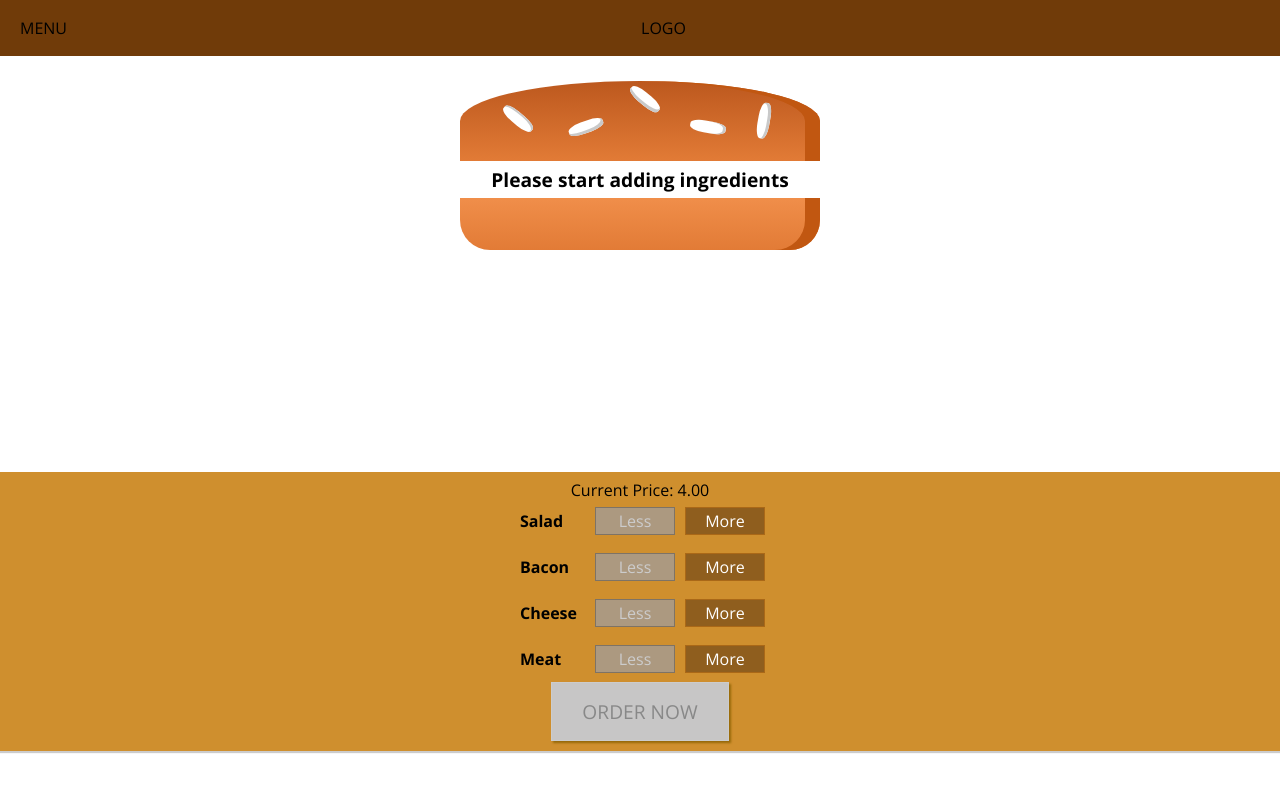
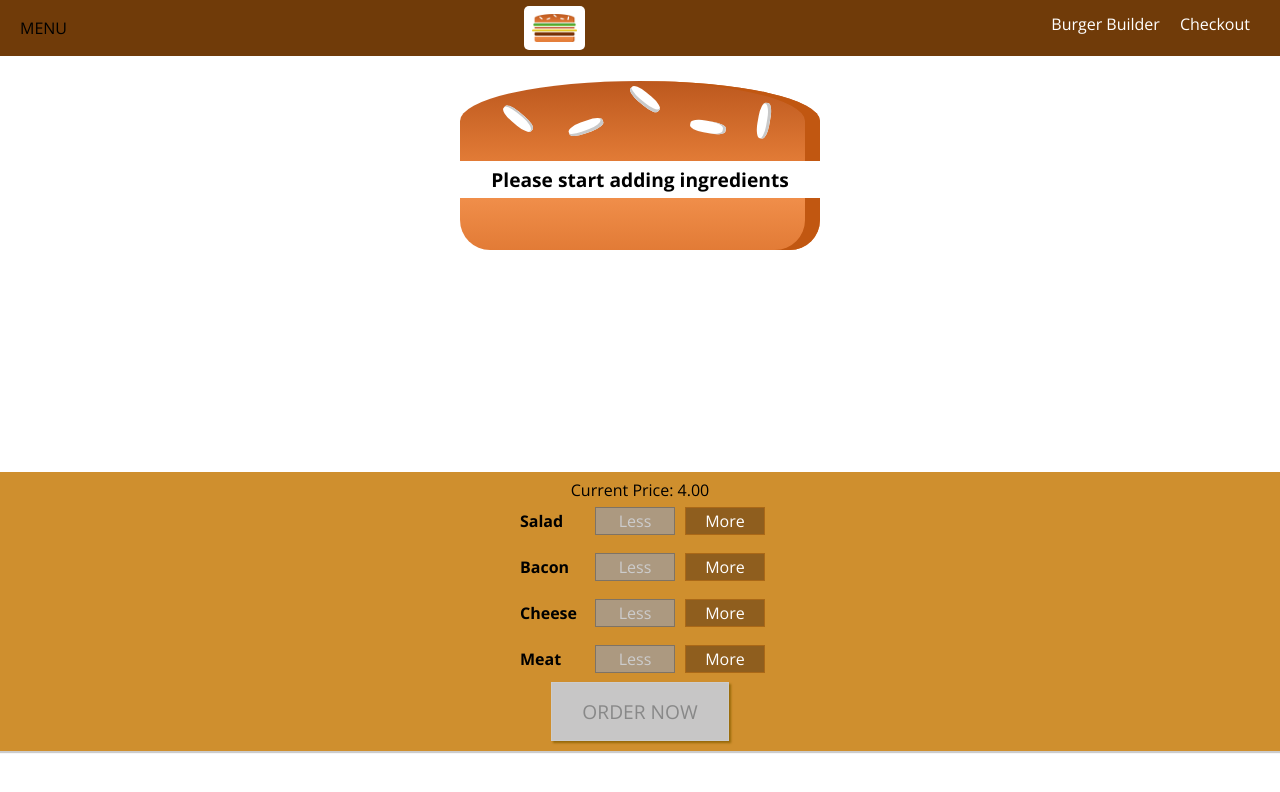
Before and after one commit to Grzk8/BurgerBuilder, a React (Create React App) app: page / in a window 1280 px wide. Shown: the top 792 px of the page. Built offline with nearby package versions, Linux system fonts and the light colour scheme.

Commit message:
side drawer to fix

```diff
--- /dev/null
+++ b/src/components/Burger/Logo/Logo.js
@@ -0,0 +1,12 @@
+import React from 'react';
+
+import burgerLogo from '../../../assets/images/burger-logo.png';
+
+const logo = (props) => (
+    <div className='Logo'>
+        <img src={burgerLogo} alt='BurgerBuilder'/>
+    </div>
+
+);
+
+export default logo;
--- a/src/components/Layout/Layout.js
+++ b/src/components/Layout/Layout.js
@@ -1,11 +1,14 @@
 import React from 'react';
 
 import Toolbar from '../../components/Navigation/Toolbar/Toolbar';
+import sideDrawer from '../Navigation/SideDrawer/SideDrawer';
+import SideDrawer from '../Navigation/SideDrawer/SideDrawer';
 
 const layout = (props) => {
 return (
     <div>
         <Toolbar />
+        <SideDrawer />
         <main className='content'>
             {props.children}
         </main>
--- /dev/null
+++ b/src/components/Navigation/NavigationItems/NavigationItem/NavigationItem.js
@@ -0,0 +1,11 @@
+import React from 'react';
+import navigationItems from '../NavigationItems';
+
+const navigationItem = (props) => (
+    <li className='NavigationItem'>
+        <a
+        href={props.link}
+        >{props.children}</a></li>
+);
+
+export default navigationItem;
--- /dev/null
+++ b/src/components/Navigation/NavigationItems/NavigationItems.js
@@ -0,0 +1,12 @@
+import React from 'react';
+
+import NavigationItem from './NavigationItem/NavigationItem'
+
+const navigationItems = () => (
+    <ul className='NavigationItems'>
+        < NavigationItem link='/' >Burger Builder</ NavigationItem>
+        < NavigationItem link='/'>Checkout</ NavigationItem>
+    </ul>
+);
+
+export default navigationItems;
--- /dev/null
+++ b/src/components/Navigation/SideDrawer/SideDrawer.js
@@ -0,0 +1,18 @@
+import React from 'react';
+
+import Logo from '../../Burger/Logo/Logo';
+import NavigationItems from '../NavigationItems/NavigationItems';
+
+const sideDrawer = (props) => {
+
+    return(
+        <div className='SideDrawer'>
+            <Logo />
+            <nav>
+                <NavigationItems />
+            </nav>
+        </div>
+    );
+};
+
+export default sideDrawer;
--- a/src/components/Navigation/Toolbar/Toolbar.js
+++ b/src/components/Navigation/Toolbar/Toolbar.js
@@ -1,12 +1,14 @@
 import React from 'react';
+
+import Logo from '../../Burger/Logo/Logo';
+import NavigationItems from '../NavigationItems/NavigationItems'
+
 
 const toolbar = props => (
     <header className='Toolbar'>
         <div>MENU</div>
-        <div>LOGO</div>
-        <nav>
-
-        </nav>
+        < Logo />
+        <NavigationItems />
     </header>
 );
 
--- /dev/null
+++ b/src/scss/components/_Logo.scss
@@ -0,0 +1,10 @@
+.Logo {
+    background-color: white;
+    padding: 8px;
+    height: 80%;
+    border-radius: 5px;
+
+    img {
+        height: 100%;
+    }
+}
--- /dev/null
+++ b/src/scss/components/_NavigationItem.scss
@@ -0,0 +1,20 @@
+.NavigationItem {
+    margin: 0;
+    display: flex;
+    height: 100%;
+    align-items: center;
+
+    a {
+        color: white;
+        text-decoration: none;
+        height: 100%;
+        padding: 16px 10px;
+        border-bottom: 4px solid transparent;
+        display: block;
+    }
+    a:hover, a:active, a.active {
+        background-color: #8F5C2C;
+        border-bottom: 4px solid #40A4C8;
+        color: white;
+    }
+}
--- /dev/null
+++ b/src/scss/components/_NavigationItems.scss
@@ -0,0 +1,8 @@
+.NavigationItems {
+    margin: 0;
+    padding: 0;
+    list-style: none;
+    display: flex;
+    align-items: center;
+    height: 100%;
+}
--- /dev/null
+++ b/src/scss/components/_SideDrawer.scss
@@ -0,0 +1,26 @@
+.SideDrawer {
+    position: fixed;
+    width: 280px;
+    max-width: 70%;
+    height: 100%;
+    left: 0;
+    top: 0;
+    z-index: 200;
+    background-color: white;
+    padding: 32px 16px;
+    transition: transform 0.3s ease-out;
+}
+
+@media (min-width: 500px) {
+    .SideDrawer {
+        display: none;
+    }
+}
+
+.Open {
+    transform: translateX(0);
+}
+
+.Close {
+    transform: translateX(-100%);
+}
--- a/src/scss/main.scss
+++ b/src/scss/main.scss
@@ -9,3 +9,7 @@
 @import "./components/Backdrop.scss";
 @import "./components/Button.scss";
 @import "./components/Toolbar.scss";
+@import "./components/Logo.scss";
+@import "./components/NavigationItem.scss";
+@import "./components/NavigationItems.scss";
+@import "./components/SideDrawer.scss";
```
Also changed, not shown: src/assets/images/burger-logo.png (added).
